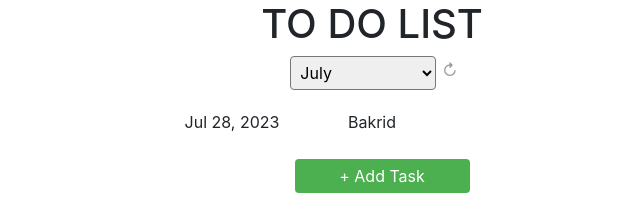
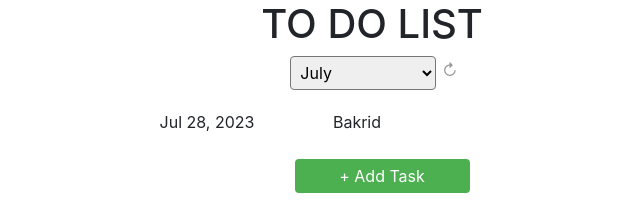
Before and after one commit to joelsunny98/to-do-list.angular, an Angular app: page / in a window 1280 px wide. Shown: the top 200 px of the page, without its empty margins (263-903 px from the left). Built offline with nearby package versions, Linux system fonts and the light colour scheme.

Commit message:
commit before die

```diff
--- a/src/app/components/to-do/to-do.component.html
+++ b/src/app/components/to-do/to-do.component.html
@@ -13,18 +13,18 @@
   <div class="task-container">
     <div *ngFor="let taskGroup of taskArray.controls; let i = index; trackBy: trackByFn">
       <div *ngIf="(taskGroup.get('date').value | date:'M') === selectedMonth">
-        <div class="row justify-content-md-center">
-          <div class="col">
+        <div class="row">
+          <div class="col-md">
             <div class="task-item" *ngIf="!taskGroup.get('isEditMode')?.value">
               <div class="row">
-                <div class="col-md">
+                <div class="col-mx">
                   <label for="to-do-date">{{ taskGroup.get('date').value | date }}</label>
                 </div>
                 <div class="col">
                   <label for="to-do-task">{{ taskGroup.get('task').value }}</label>
                 </div>
                 <div class="col">
-                  <label for="to-do-remarks">{{ taskGroup.get('remarks')?.value }}</label>
+                  <label for="to-do-remarks" [title]="taskGroup.get('remarks')?.value">{{ taskGroup.get('remarks')?.value }}</label>
                 </div>
                 <div class="col" *ngIf="!taskGroup.get('isHoliday').value">
                   <button id="to-do-edit-button-{{i}}" (click)="startEditing(i)" class="edit-button"
--- a/src/app/components/to-do/to-do.component.scss
+++ b/src/app/components/to-do/to-do.component.scss
@@ -76,21 +76,15 @@ select {
   flex-wrap: nowrap;
 }
 
-.task-item .row {
-  flex-wrap: nowrap;
+.col{
+  margin-left: 25px; /* Adjust the margin value as needed */
 }
 
-.task-item .col {
-  white-space: nowrap;
-  overflow: hidden;
-  text-overflow: ellipsis;
-}
 
 .task-item label {
   margin-right: 10px;
   margin-bottom: 5px;
   width: 100px;
-  text-align: left;
   display: flex;
   flex-wrap: wrap;
   justify-content: center;
```
